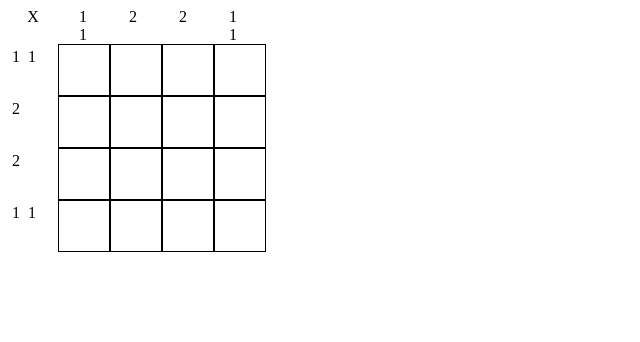
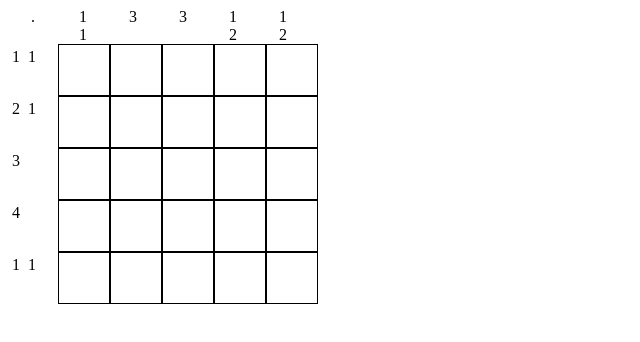
Before and after one commit to btowle/pixelpuzzle, a plain HTML site: page index.html in a window 1280 px wide. Shown: the whole page, without its empty margins (0-640 px from the left). Drawn offline with nearby package versions, Linux system fonts and the light colour scheme.

Commit message:
puzzle size is now dynamic by game.answerArray size (square only)

```diff
--- a/index.html
+++ b/index.html
@@ -7,23 +7,23 @@
 var util = {
   idToValue: function(id){
     var strings = id.split("-");
-    var ret = [parseInt(strings[0]), parseInt(strings[1])];
+    var ret = [parseInt(strings[1]), parseInt(strings[0])];
     return ret;
   }
 }
 var game = {
-  guessArray: [
-    [0,0,0,0],
-    [0,0,0,0],
-    [0,0,0,0],
-    [0,0,0,0]
+  guessArray: [],
+  answerArray: [
+    [1,0,0,1,0],
+    [0,1,1,0,1],
+    [0,1,1,1,0],
+    [0,1,1,1,1],
+    [1,0,0,0,1]
   ],
-  answerArray: [
-    [1,0,0,1],
-    [0,1,1,0],
-    [0,1,1,0],
-    [1,0,0,1]
-  ],
+  clues: {
+    columns: [],
+    rows: []
+  },
   setGuess: function(idstr, val){
     var id = util.idToValue(idstr);
     var set = 0;
@@ -33,9 +33,10 @@ var game = {
   },
   checkPuzzle: function(){
     var valid = true;
-    for(var i=0; i < 4; i++){
-      for(var j=0; j <4; j++){
-        if(game.guessArray[i][j] != game.answerArray[i][j]){
+    var size = game.answerArray.length;
+    for(var i=0; i < size; i++){
+      for(var j=0; j < size; j++){
+        if(game.answerArray[i][j] && game.guessArray[i][j] != game.answerArray[i][j]){
           valid = false;
         }
       }
@@ -43,9 +44,77 @@ var game = {
     if(valid){
       alert('you win!');
     }
+  },
+  init: function(){
+    //create guess array
+    var size = game.answerArray.length;
+    for(var i = 0; i < size; i++){
+      game.guessArray[i] = new Array();
+    }
+    //produce clues
+    var size = game.answerArray.length;
+    var prevRow;
+    var prevCol;
+    for(var i=0; i < size; i++){
+      var prevRow = 0;
+      var prevCol = 0;
+      game.clues.rows[i] = new Array();
+      game.clues.columns[i] = new Array();
+      for(var j=0; j < size; j++){
+        if(game.answerArray[i][j]){
+          if(prevRow){
+            game.clues.rows[i][game.clues.rows[i].length-1]++;
+          }else{
+            game.clues.rows[i][game.clues.rows[i].length] = 1;
+          }
+          prevRow = 1;
+        }else{
+          prevRow = 0;
+        }
+        if(game.answerArray[j][i]){
+          if(prevCol){
+            game.clues.columns[i][game.clues.columns[i].length-1]++;
+          }else{
+            game.clues.columns[i][game.clues.columns[i].length] = 1;
+          }
+          prevCol = 1;
+        }else{
+          prevCol = 0;
+        }
+      }
+    }
+    //end produce clues
+    //make clueString
+    var clueString = '<div class="number-row"><div class="column-numbers">.</div>';
+    for(var i=0; i < game.clues.columns.length; i++){
+      clueString += '<div class="column-numbers">';
+      for(var j=0; j < game.clues.columns[i].length; j++){
+        clueString += '<div>'+game.clues.columns[i][j]+'</div>';
+      }
+      clueString += '</div>';
+    }
+    clueString += '</div>';
+    //make rowString
+    var size = game.answerArray.length;
+    var rowString = ' ';
+    for(var i = 0; i < size; i++){
+      rowString += '<div class="grid-row"><div class="row-numbers">';
+      for(var j = 0; j < game.clues.rows[i].length; j++){
+        rowString += '<div>'+game.clues.rows[i][j]+'</div>';
+      }
+      rowString += '</div>';
+      for(var j = 0; j < size; j++){
+        rowString += '<div id="'+j+'-'+i+'" class="grid-cell">X</div>'
+      }
+      rowString += '</div>';
+    }
+    $('body').append('<div id="grid">');
+    $('#grid').append(clueString+rowString);
+
   }
 }
 $(function(){
+  game.init();
   $(".column-numbers > div, .row-numbers > div").click(function(){
     if($(this).hasClass('line-through')){
       $(this).removeClass('line-through');
@@ -56,16 +125,12 @@ $(function(){
   $(".grid-cell").click(function(){
     if($(this).hasClass('yes')){
       $(this).removeClass('yes');
-      $(this).addClass('no');
       game.setGuess(this.id, false);
-    }else if($(this).hasClass('no')){
-      $(this).removeClass('no');
     }else{
       $(this).addClass('yes');
       game.setGuess(this.id, true);
     }
   });
-
 });
 </script>
 <style>
@@ -127,63 +192,5 @@ $(function(){
 </style>
 </head>
 <body>
-  <div id="grid">
-    <div class="number-row">
-      <div class="column-numbers">X</div>
-      <div class="column-numbers">
-        <div>1</div>
-        <div>1</div>
-      </div>
-      <div class="column-numbers">
-        <div>2</div>
-      </div>
-      <div class="column-numbers">
-        <div>2</div>
-      </div>
-      <div class="column-numbers">
-        <div>1</div>
-        <div>1</div>
-      </div>
-    </div>
-    <div class="grid-row">
-      <div class="row-numbers">
-        <div>1</div>
-        <div>1</div>
-      </div>
-      <div id="0-0" class="grid-cell">X</div>
-      <div id="1-0" class="grid-cell">X</div>
-      <div id="2-0" class="grid-cell">X</div>
-      <div id="3-0" class="grid-cell">X</div>
-    </div>
-    <div class="grid-row">
-      <div class="row-numbers">
-        <div>2</div>
-      </div>
-      <div id="0-1" class="grid-cell">X</div>
-      <div id="1-1" class="grid-cell">X</div>
-      <div id="2-1" class="grid-cell">X</div>
-      <div id="3-1" class="grid-cell">X</div>
-    </div>
-    <div class="grid-row">
-      <div class="row-numbers">
-        <div>2</div>
-      </div>
-      <div id="0-2" class="grid-cell">X</div>
-      <div id="1-2" class="grid-cell">X</div>
-      <div id="2-2" class="grid-cell">X</div>
-      <div id="3-2" class="grid-cell">X</div>
-    </div>
-    <div class="grid-row">
-      <div class="row-numbers">
-        <div>1</div>
-        <div>1</div>
-      </div>
-      <div id="0-3" class="grid-cell">X</div>
-      <div id="1-3" class="grid-cell">X</div>
-      <div id="2-3" class="grid-cell">X</div>
-      <div id="3-3" class="grid-cell">X</div>
-    </div>
-  </div>
-
 </body>
 </html>
```
